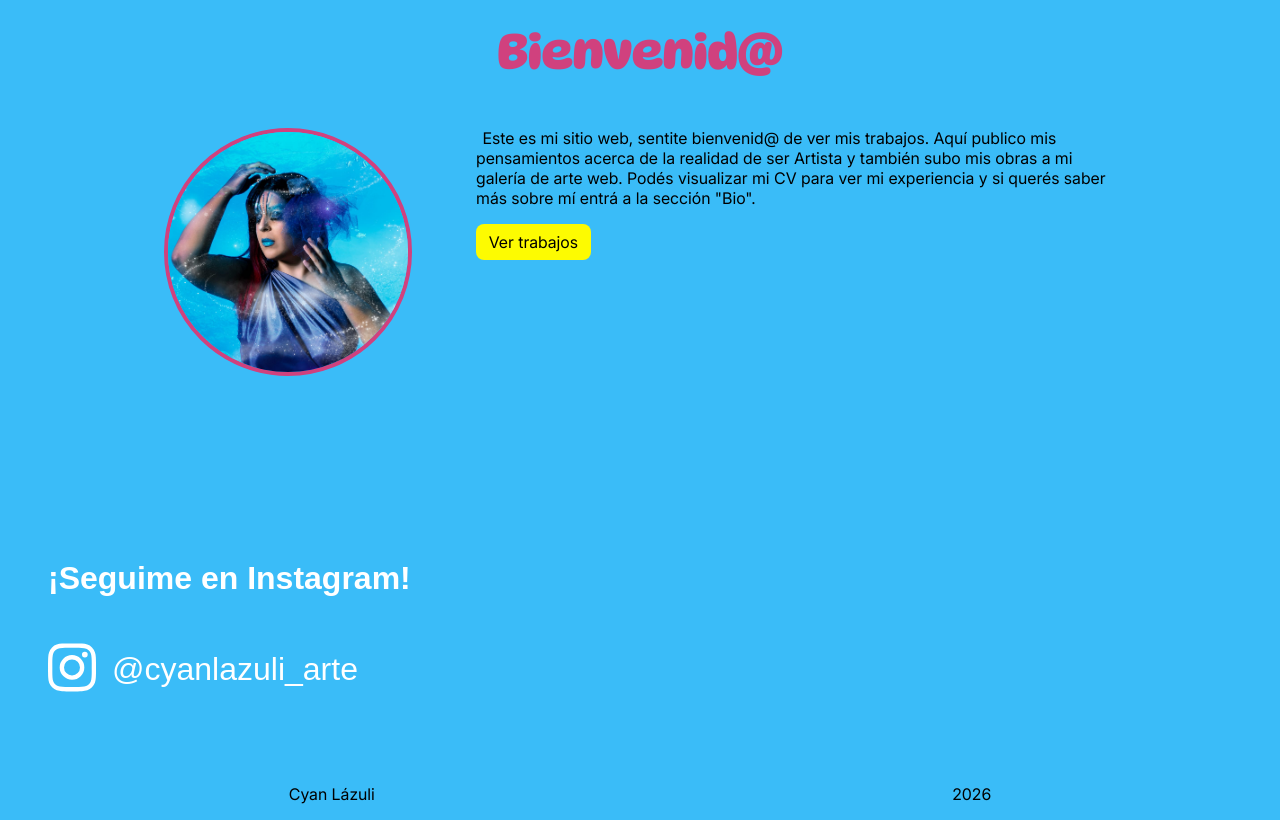
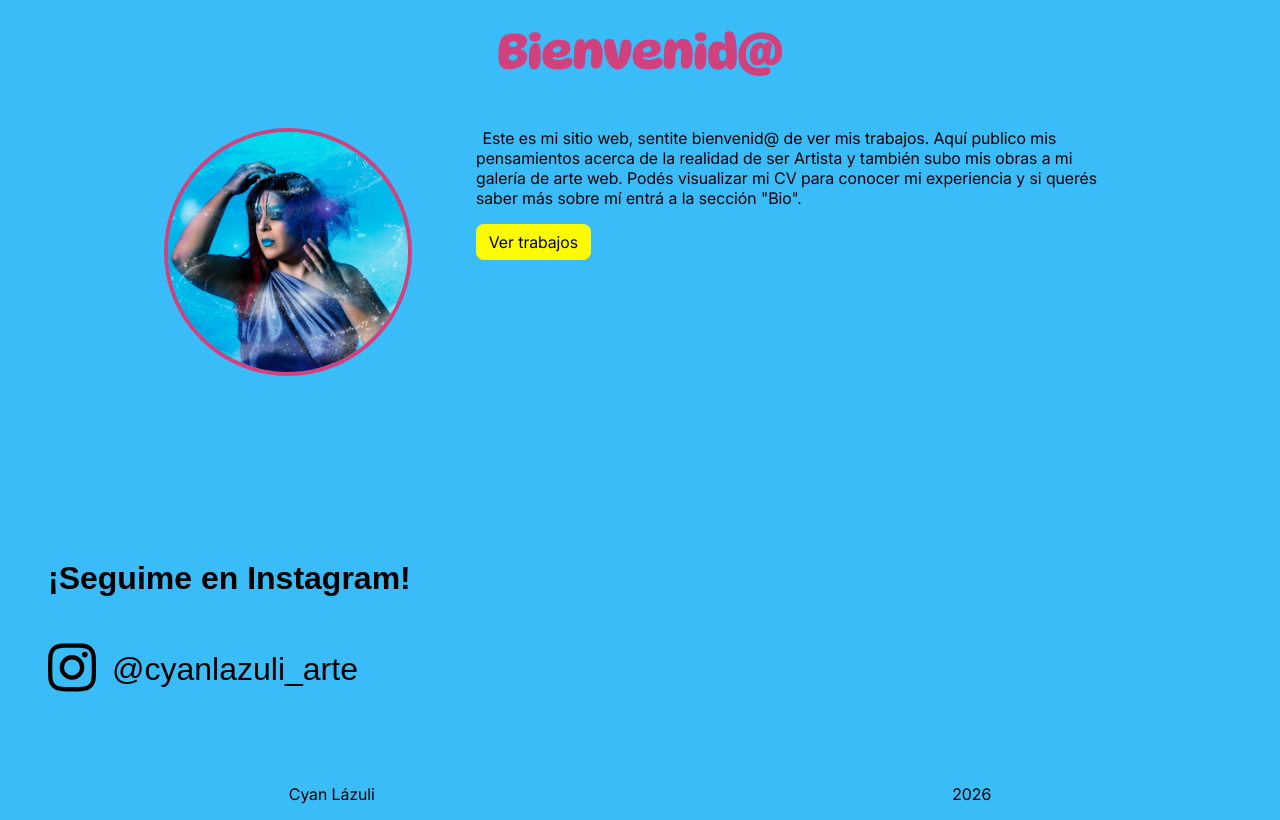
Before and after one commit to webchelios/cyan-lazuli-portfolio-2, an Astro site: page / in a window 1280 px wide. Shown: the part 400-1220 px from the top of the page. Built offline with nearby package versions, Linux system fonts and the light colour scheme; Astro itself is replaced by a stand-in of ours; no server answers.

```diff
--- a/src/components/Footer.astro
+++ b/src/components/Footer.astro
@@ -9,7 +9,7 @@
 			><svg xmlns="http://www.w3.org/2000/svg" viewBox="0 0 448 512"
 				><!--!Font Awesome Free v7.1.0 by @fontawesome - https://fontawesome.com License - https://fontawesome.com/license/free Copyright 2025 Fonticons, Inc.-->
 				<path
-					fill="white"
+					fill="black"
 					d="M224.3 141a115 115 0 1 0 -.6 230 115 115 0 1 0 .6-230zm-.6 40.4a74.6 74.6 0 1 1 .6 149.2 74.6 74.6 0 1 1 -.6-149.2zm93.4-45.1a26.8 26.8 0 1 1 53.6 0 26.8 26.8 0 1 1 -53.6 0zm129.7 27.2c-1.7-35.9-9.9-67.7-36.2-93.9-26.2-26.2-58-34.4-93.9-36.2-37-2.1-147.9-2.1-184.9 0-35.8 1.7-67.6 9.9-93.9 36.1s-34.4 58-36.2 93.9c-2.1 37-2.1 147.9 0 184.9 1.7 35.9 9.9 67.7 36.2 93.9s58 34.4 93.9 36.2c37 2.1 147.9 2.1 184.9 0 35.9-1.7 67.7-9.9 93.9-36.2 26.2-26.2 34.4-58 36.2-93.9 2.1-37 2.1-147.8 0-184.8zM399 388c-7.8 19.6-22.9 34.7-42.6 42.6-29.5 11.7-99.5 9-132.1 9s-102.7 2.6-132.1-9c-19.6-7.8-34.7-22.9-42.6-42.6-11.7-29.5-9-99.5-9-132.1s-2.6-102.7 9-132.1c7.8-19.6 22.9-34.7 42.6-42.6 29.5-11.7 99.5-9 132.1-9s102.7-2.6 132.1 9c19.6 7.8 34.7 22.9 42.6 42.6 11.7 29.5 9 99.5 9 132.1s2.7 102.7-9 132.1z"
 				></path></svg
 			></a
@@ -28,7 +28,7 @@
 
 <style>
 	.big-footer-container {
-		color: white;
+		color: rgb(0, 0, 0);
 		font-family: "Geologica", sans-serif;
 		margin: 2rem;
 		padding: 1rem;
@@ -43,7 +43,7 @@
 	}
 	a {
 		text-decoration: none;
-		color: white;
+		color: rgb(0, 0, 0);
 	}
 	footer {
 		display: flex;
--- a/src/pages/index.astro
+++ b/src/pages/index.astro
@@ -20,7 +20,7 @@ import MainLayout from "../layouts/MainLayout.astro";
 					Este es mi sitio web, sentite bienvenid@ de ver mis
 					trabajos. Aquí publico mis pensamientos acerca de la
 					realidad de ser Artista y también subo mis obras a mi
-					galería de arte web. Podés visualizar mi CV para ver mi
+					galería de arte web. Podés visualizar mi CV para conocer mi
 					experiencia y si querés saber más sobre mí entrá a la
 					sección "Bio".
 				</p>
```
